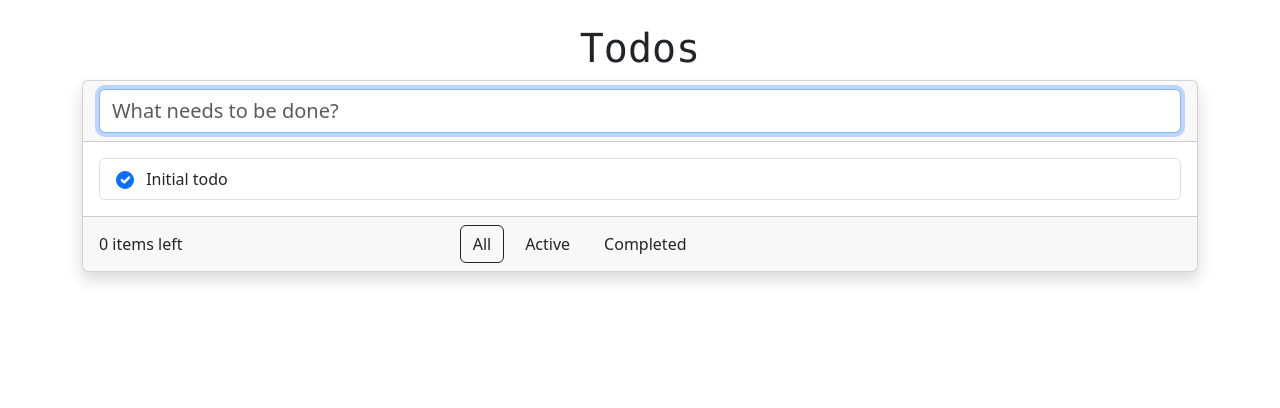
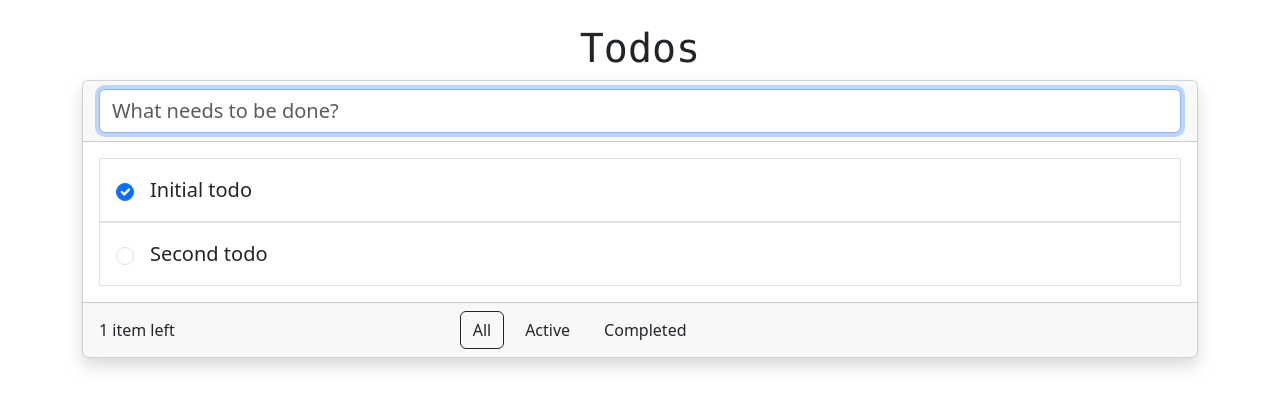
Before and after one commit to thivernale/angular-app-showcase, an Angular app: page /todos in a window 1280 px wide. Shown: the top 408 px of the page. Built offline with nearby package versions, Linux system fonts and the light colour scheme.

Commit message:
Refactor todo list to use `app-todo` component

```diff
--- a/src/app/todos/components/main/main.component.html
+++ b/src/app/todos/components/main/main.component.html
@@ -1,15 +1,11 @@
 <section class="card-body" [ngClass]="{'d-none': this.visibleTodosSignal().length === 0}">
   <ul class="list-group">
     @for (item of visibleTodosSignal(); track item.id) {
-      <li class="list-group-item">
-        <input
-          type="checkbox"
-          name="item-checkbox"
-          class="form-check-input me-2 rounded-circle p-2"
-          [checked]="item.isCompleted"
-          (change)="({})">
-        {{ item.content }}
-      </li>
+      <app-todo
+        [todoInput]="item"
+        [editMode]="item.id === editIdSignal()"
+        (setEditId)="editIdSignal.set($event)"
+      />
     }
   </ul>
 </section>
--- a/src/app/todos/components/main/main.component.ts
+++ b/src/app/todos/components/main/main.component.ts
@@ -1,19 +1,22 @@
 import { NgClass } from '@angular/common';
-import { Component, computed, inject } from '@angular/core';
+import { Component, computed, inject, signal } from '@angular/core';
 import { TodosService } from '../../services/todos.service';
 import { StateFilter } from '../../types/state-filter';
+import { TodoComponent } from '../todo/todo.component';
 
 @Component({
   selector: 'app-main',
   templateUrl: './main.component.html',
   imports: [
-    NgClass
+    NgClass,
+    TodoComponent
   ]
 })
 export class MainComponent {
   private readonly service = inject(TodosService);
   private readonly todosSignal = this.service.todos;
   private readonly stateFilterSignal = this.service.stateFilterSignal;
+  protected readonly editIdSignal = signal<string | null>(null);
 
   protected visibleTodosSignal = computed(
     () => this.todosSignal().filter(t =>
@@ -22,8 +25,10 @@ export class MainComponent {
       this.stateFilterSignal() === StateFilter.ALL)
   );
 
+  // TODO remove sample data
   constructor() {
     this.service.add('Initial todo');
+    this.service.add('Second todo');
     this.service.update({ ... this.service.todos()[0], isCompleted: true });
   }
 }
--- /dev/null
+++ b/src/app/todos/components/todo/todo.component.html
@@ -0,0 +1,30 @@
+<li class="d-flex gap-2 align-items-center list-group-item" [ngClass]="{'active': editMode()}">
+  @let todo = todoInput();
+  <input
+    type="checkbox"
+    name="item-checkbox"
+    class="form-check-input rounded-circle p-2"
+    [checked]="todo.isCompleted"
+    (change)="toggleCompleted()"
+    [title]="todo.id"
+  />
+  @if (editMode()) {
+    <input
+      #editInput
+      type="text"
+      class="form-control"
+      [value]="textComputed()"
+      (keyup.esc)="textComputed.set(todo.content)"
+      (keyup)="changeText($event)"
+      (keyup.enter)="saveEdit()"
+      (focusout)="setEditId.emit(null)">
+  } @else {
+    <label class="p-2 w-100 fs-5" (dblclick)="setEditId.emit(todo.id)">
+      {{ todo.content }}
+      @if (textComputed() !== todo.content) {
+        <span class="badge badge-warning border-warning border text-secondary text-uppercase">unsaved changes</span>
+      }
+    </label>
+
+  }
+</li>
--- /dev/null
+++ b/src/app/todos/components/todo/todo.component.ts
@@ -0,0 +1,47 @@
+import { NgClass } from '@angular/common';
+import { Component, effect, ElementRef, inject, input, linkedSignal, output, viewChild, } from '@angular/core';
+import { TodosService } from '../../services/todos.service';
+import { Todo } from '../../types/todo.interface';
+
+@Component({
+  selector: 'app-todo',
+  templateUrl: './todo.component.html',
+  imports: [
+    NgClass
+  ]
+})
+export class TodoComponent {
+  private readonly service = inject(TodosService);
+  todoInput = input.required<Todo>();
+  textComputed = linkedSignal(() => this.todoInput().content);
+  editMode = input(false);
+  setEditId = output<string | null>();
+  inputRef = viewChild<ElementRef<HTMLInputElement>>('editInput');
+
+  constructor() {
+    effect(() => {
+      const input = this.inputRef();
+      if (input) {
+        input.nativeElement.focus();
+      }
+    });
+  }
+
+  protected changeText($event: KeyboardEvent): void {
+    if ($event.key === 'Escape') {
+      this.textComputed.set(this.todoInput().content);
+      this.setEditId.emit(null);
+      return;
+    }
+    this.textComputed.set(($event.target as HTMLInputElement).value);
+  }
+
+  protected toggleCompleted() {
+    this.service.update({ ...this.todoInput(), isCompleted: !this.todoInput().isCompleted });
+  }
+
+  protected saveEdit() {
+    this.service.update({ ...this.todoInput(), content: this.textComputed() });
+    this.setEditId.emit(null);
+  }
+}
```
